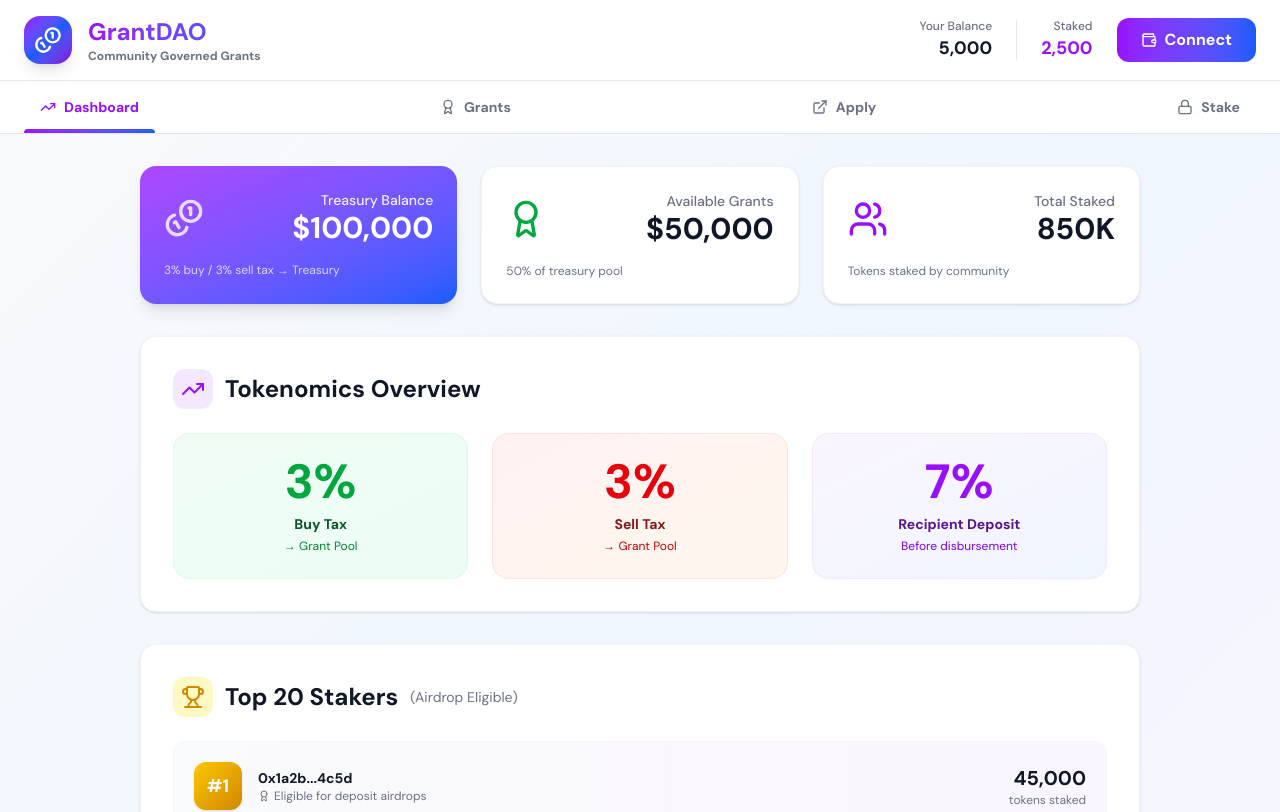
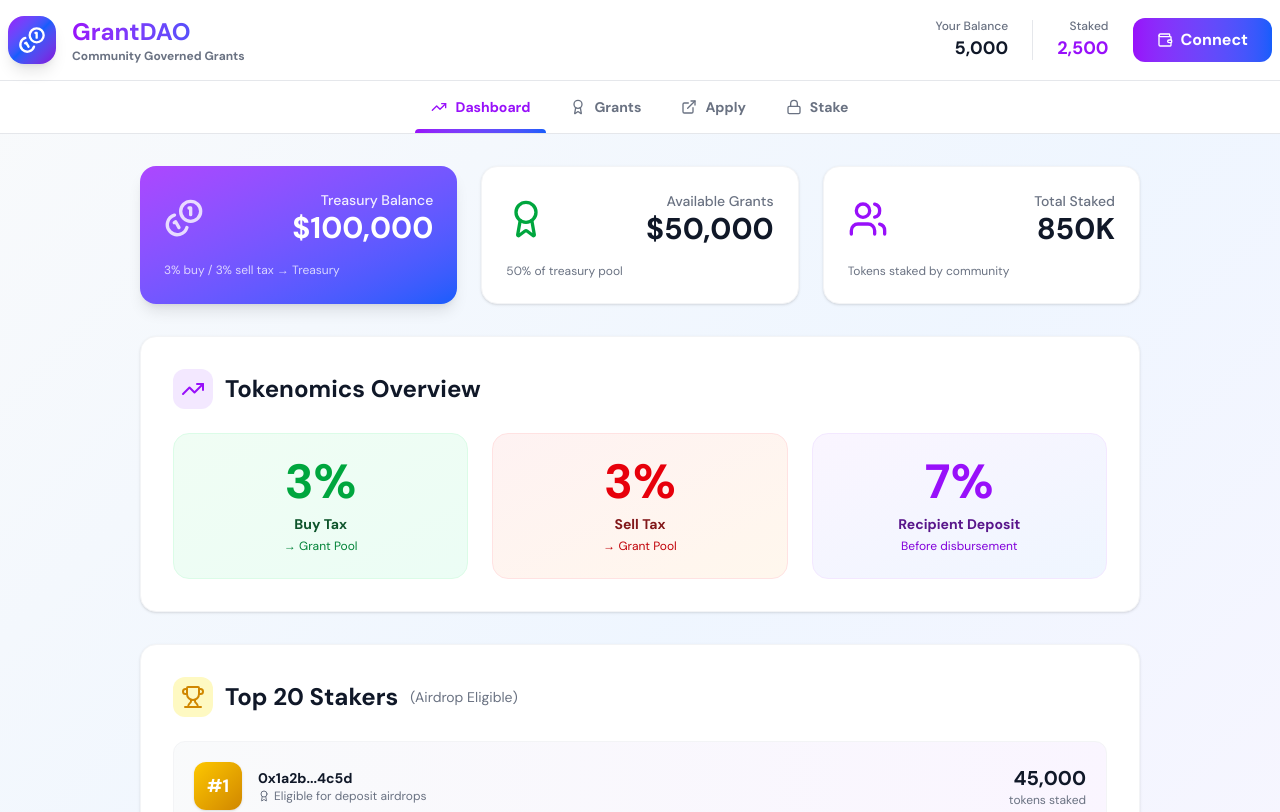
Before and after one commit to 0x3devoidbackup/fiatrading, a Next.js app: page / in a window 1280 px wide. Shown: the top 812 px of the page. Built offline with nearby package versions, Linux system fonts and the light colour scheme.

Commit message:
chain --selection

```diff
--- a/src/app/grant.tsx
+++ b/src/app/grant.tsx
@@ -360,7 +360,7 @@ const App = () => {
     <div className="min-h-screen bg-gradient-to-br from-gray-50 via-blue-50 to-purple-50">
       {/* Header */}
       <header className="bg-white border-b border-gray-200 sticky top-0 z-40 backdrop-blur-lg bg-opacity-80">
-        <div className="max-w-7xl mx-auto px-6 py-4">
+        <div className="max-w-7xl mx-auto px-2 py-4">
           <div className="flex items-center justify-between">
             <div className="flex items-center gap-4">
               <div className="w-12 h-12 bg-gradient-to-br from-purple-600 via-blue-600 to-purple-700 rounded-2xl flex items-center justify-center shadow-lg">
@@ -398,7 +398,7 @@ const App = () => {
       {/* Navigation */}
       <nav className="bg-white border-b border-gray-200">
         <div className="max-w-7xl mx-auto px-6">
-          <div className="flex justify-between gap-2">
+          <div className="flex justify-start lg:justify-center gap-2">
             {[
               { id: 'dashboard', label: 'Dashboard', icon: TrendingUp },
               { id: 'grants', label: 'Grants', icon: Award },
@@ -628,9 +628,8 @@ const App = () => {
                   </div>
 
                   {/* SOCIALS */}
-                  {/* Social Links */}
                   <div className='mt-5'>
-                    <label className="block text-sm font-semibold mb-2">
+                    <label className="block text-sm text-black font-semibold mb-2">
                       SOCIAL LINKS
                     </label>
 
```
